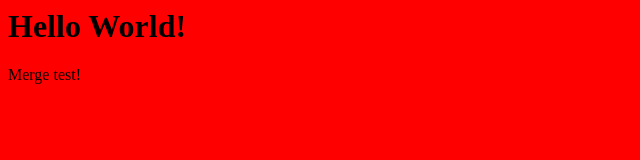
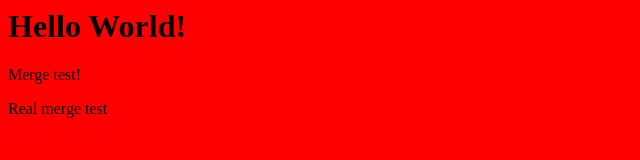
Before and after one commit to acinatedemoaccount/GitHubTest, a plain HTML site: page index.html in a window 1280 px wide. Shown: the whole page, without its empty margins (0-640 px from the left). Drawn offline with Linux system fonts and the light colour scheme.

```diff
--- a/index.html
+++ b/index.html
@@ -4,5 +4,6 @@
 <body style="background-color: red;">
 <h1>Hello World!</h1>
 <p>Merge test!</p>
+<p>Real merge test</p>
 </body>
 </html>
```
